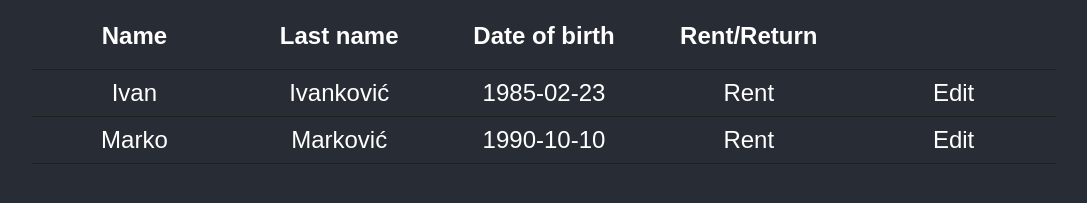
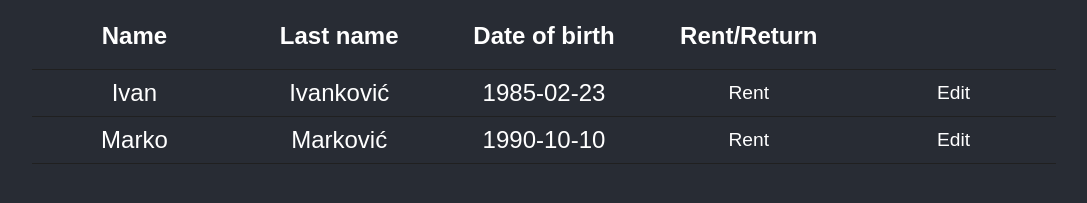
Before and after one commit to edohor/Library-app, a React (Create React App) app in the folder library-app/: page /users in a window 1280 px wide. Shown: the part 235-438 px from the top of the page, without its empty margins (96-1183 px from the left). Built offline with nearby package versions, Linux system fonts and the light colour scheme.

Commit message:
css edits

```diff
--- a/library-app/src/components/Books/BookList.css
+++ b/library-app/src/components/Books/BookList.css
@@ -47,3 +47,7 @@ th, td {
 .editButton {
     cursor: pointer;
 }
+
+.textButton {
+  font-size: 0.8em;
+}
--- a/library-app/src/components/Books/BookList.js
+++ b/library-app/src/components/Books/BookList.js
@@ -126,7 +126,7 @@ function BookList () {
                             <td>{filteredList.author}</td>
                             <td>{filteredList.title}</td>
                             <td>{availableText}</td>
-                            <td>{editButton}</td>
+                            <td className="textButton">{editButton}</td>
                         </tr>)
             })
         } else {
@@ -150,7 +150,7 @@ function BookList () {
                             <td>{filteredList.author}</td>
                             <td>{filteredList.title}</td>
                             <td>{availableText}</td>
-                            <td>{editButton}</td>
+                            <td className="textButton">{editButton}</td>
                         </tr>)
             })
         }
@@ -178,7 +178,7 @@ function BookList () {
                             <td>{books.author}</td>
                             <td>{books.title}</td>
                             <td>{availableText}</td>
-                            <td>{editButton}</td>
+                            <td className="textButton">{editButton}</td>
                         </tr>)
             })
         }
@@ -198,7 +198,7 @@ function BookList () {
                             <td>{books.author}</td>
                             <td>{books.title}</td>
                             <td>{availableText}</td>
-                            <td>{editButton}</td>
+                            <td className="textButton">{editButton}</td>
                         </tr>)
             })
         }
--- a/library-app/src/components/Users/UsersList.css
+++ b/library-app/src/components/Users/UsersList.css
@@ -26,3 +26,7 @@ td {
     outline: 0;
 }
 .addUserButton:focus { outline:0 !important; }
+
+.textButton {
+  font-size: 0.8em;
+}
--- a/library-app/src/components/Users/UsersList.js
+++ b/library-app/src/components/Users/UsersList.js
@@ -162,8 +162,8 @@ function UsersList () {
                             <td>{users.name}</td>
                             <td>{users.lastName}</td>
                             <td>{users.dob}</td>
-                            <td>{rentButton}</td>
-                            <td>{editButton}</td>
+                            <td className="textButton">{rentButton}</td>
+                            <td className="textButton">{editButton}</td>
                         </tr>)
             })
         }
```
